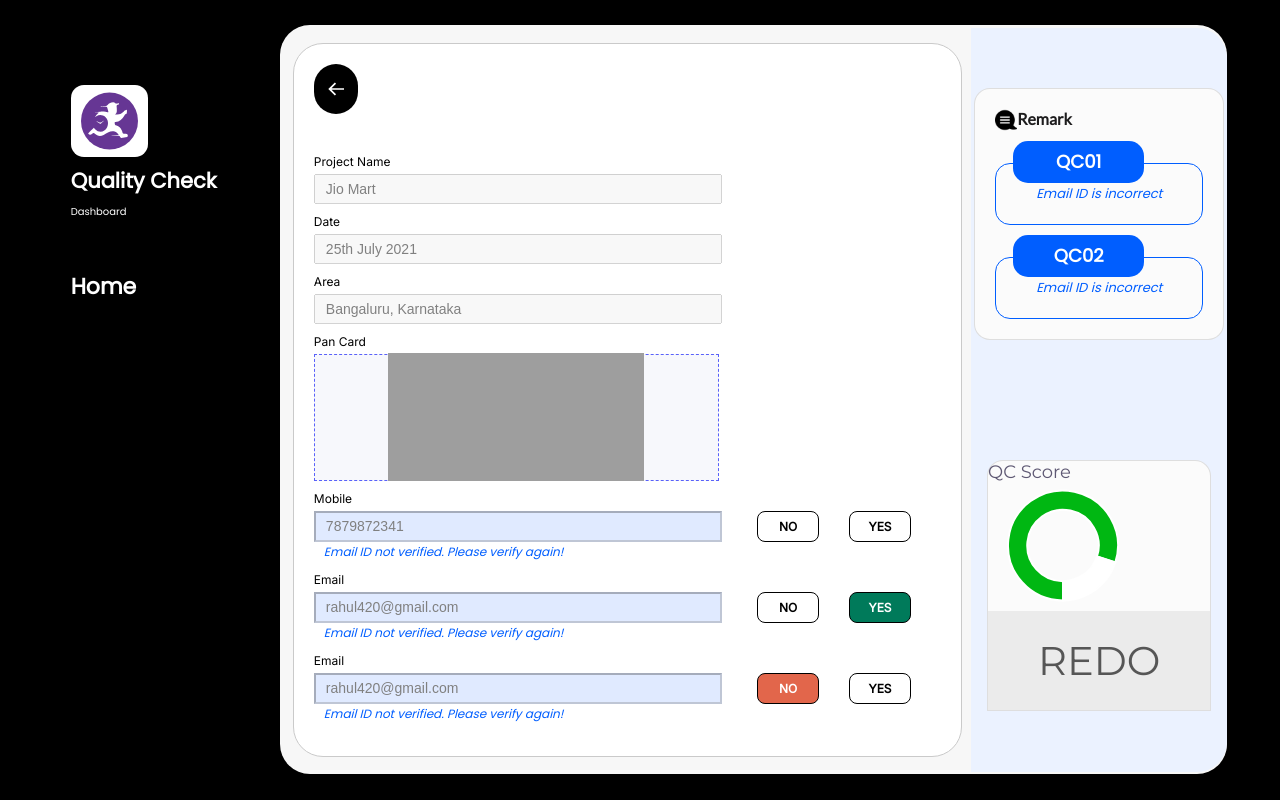
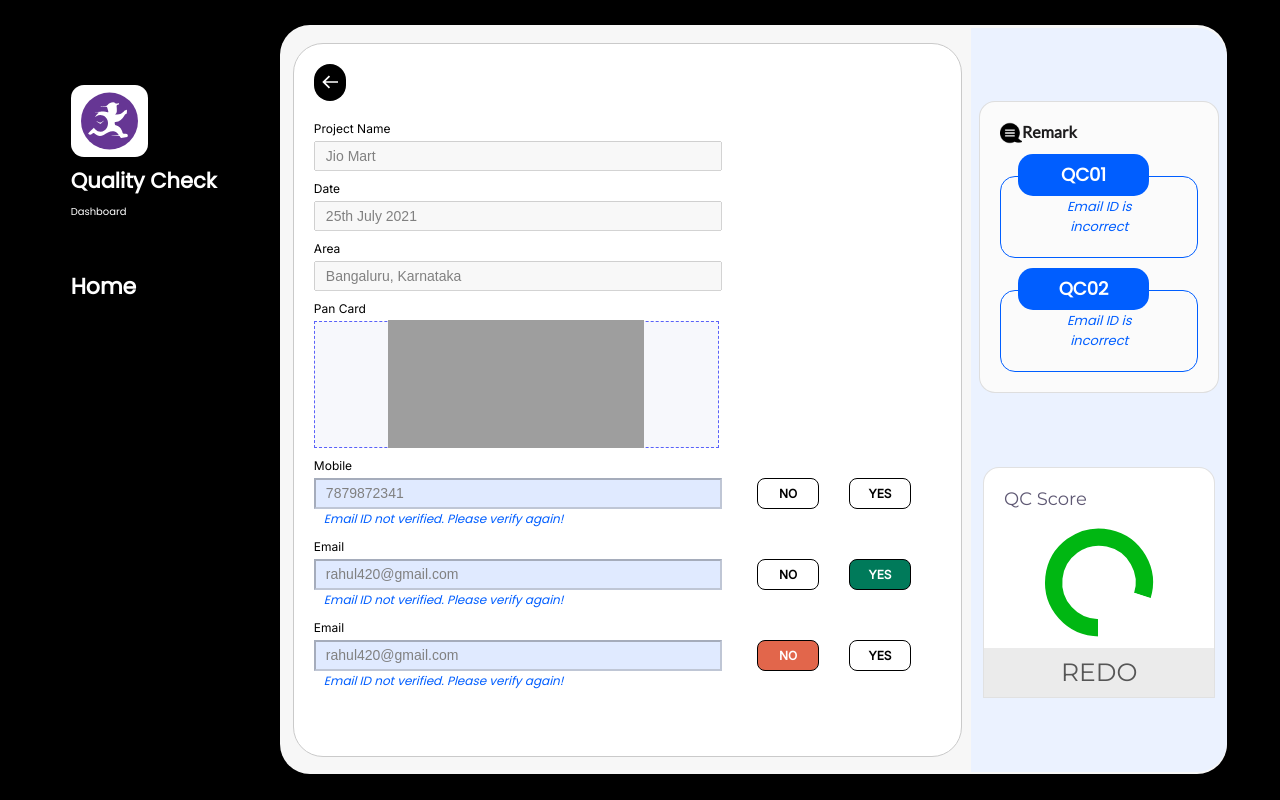
Before and after one commit to swaroop-chandra/taskmo-assignment10, a React (Create React App) app: page / in a window 1280 px wide. Built offline with nearby package versions, Linux system fonts and the light colour scheme; grey boxes are pictures that could not be loaded.

Commit message:
qc graph added

```diff
--- a/src/App.css
+++ b/src/App.css
@@ -78,7 +78,7 @@
   display: flex;
   flex-direction: column;
   align-items: center;
-  justify-content: space-around;
+  justify-content: space-evenly;
 }
 
 .form-container {
@@ -94,13 +94,13 @@
 }
 .back-arrow {
   background-color: black;
-  height: 50px;
-  width: 44px;
+  height: 37px;
+  width: 32px;
   border-radius: 50px;
   display: flex;
   justify-content: center;
   align-items: center;
-  margin-bottom: 20px;
+  /* margin-bottom: 20px; */
 }
 .form-content {
   margin: 20px;
@@ -114,7 +114,7 @@
   min-width: 0;
   overflow: overlay;
 }
-form::-webkit-scrollbar{
+form::-webkit-scrollbar {
   width: 1em;
   border-radius: 20px;
 }
@@ -203,24 +203,21 @@ form::-webkit-scrollbar{
 }
 .remark {
   background: #fbfbfb;
-  /* Low Contrast Gray */
-
   border: 1px solid rgba(29, 28, 29, 0.13);
   border-radius: 16px;
   padding: 20px;
   overflow: overlay;
+  width: 15.5vw;
 }
-.remark::-webkit-scrollbar{
+.remark::-webkit-scrollbar {
   width: 1em;
   border-radius: 1px;
 }
 .qcScore {
-  background: #fbfbfb;
-  /* Low Contrast Gray */
-
+  background: white;
     border: 1px solid rgba(29, 28, 29, 0.13);
     border-radius: 16px 16px 0px 0px;
-
+    width: 18vw;
 }
 .qcContent {
   padding: 20px 40px;
@@ -249,29 +246,35 @@ form::-webkit-scrollbar{
   align-items: center;
   margin: 10px 0px -20px 18px;
 }
-.qcScoreText{
+.qcScoreText {
   font-family: Montserrat;
   font-style: normal;
   font-weight: 500;
   font-size: 18px;
   line-height: 22px;
+  margin: 20px 0px 10px 20px;
 
   /* 1) Theme Color / Heading & Display - Text */
 
-color: #5E5873;
+  color: #5e5873;
 }
 
-.redoText{
+.redoText {
   font-family: Montserrat;
   font-style: normal;
   font-weight: 500;
-font-size: 40px;
+  font-size: 25px;
   line-height: 49px;
   /* identical to box height */
 
   text-align: center;
 
   color: #565656;
-background: #EBEBEB;
-padding: 25px 50px;
+  background: #ebebeb;
+  /* padding: 25px 50px; */
 }
+.donutStyle {
+  display: flex;
+  justify-content: center;
+  align-items: center;
+}
--- a/src/component/main-content.js
+++ b/src/component/main-content.js
@@ -130,8 +130,8 @@ export default function MainContent() {
           </div>
           <div className="qcScore">
             <div className="qcScoreText">QC Score</div>
-            <div className="pieStyle">
-              <div className="card_body12">
+            <div className="donutStyle">
+
 
                   <Chart
                     options={optionsPie.options}
@@ -140,7 +140,7 @@ export default function MainContent() {
                     width="150px"
                   />
 
-              </div>
+
             </div>
             <div className="redoText">REDO</div>
           </div>
```
Lines whose indentation alone changed are shown as unchanged.
